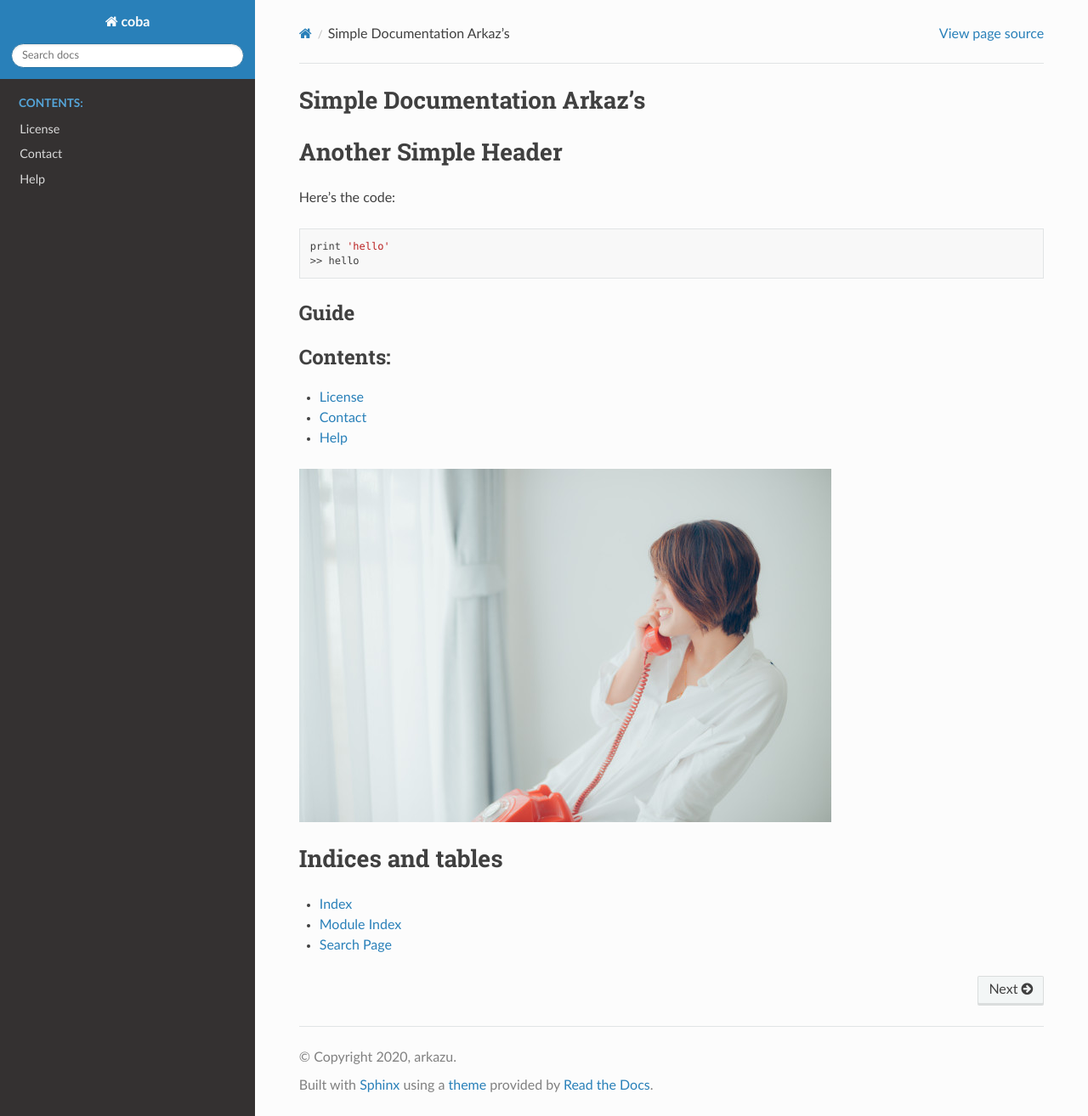
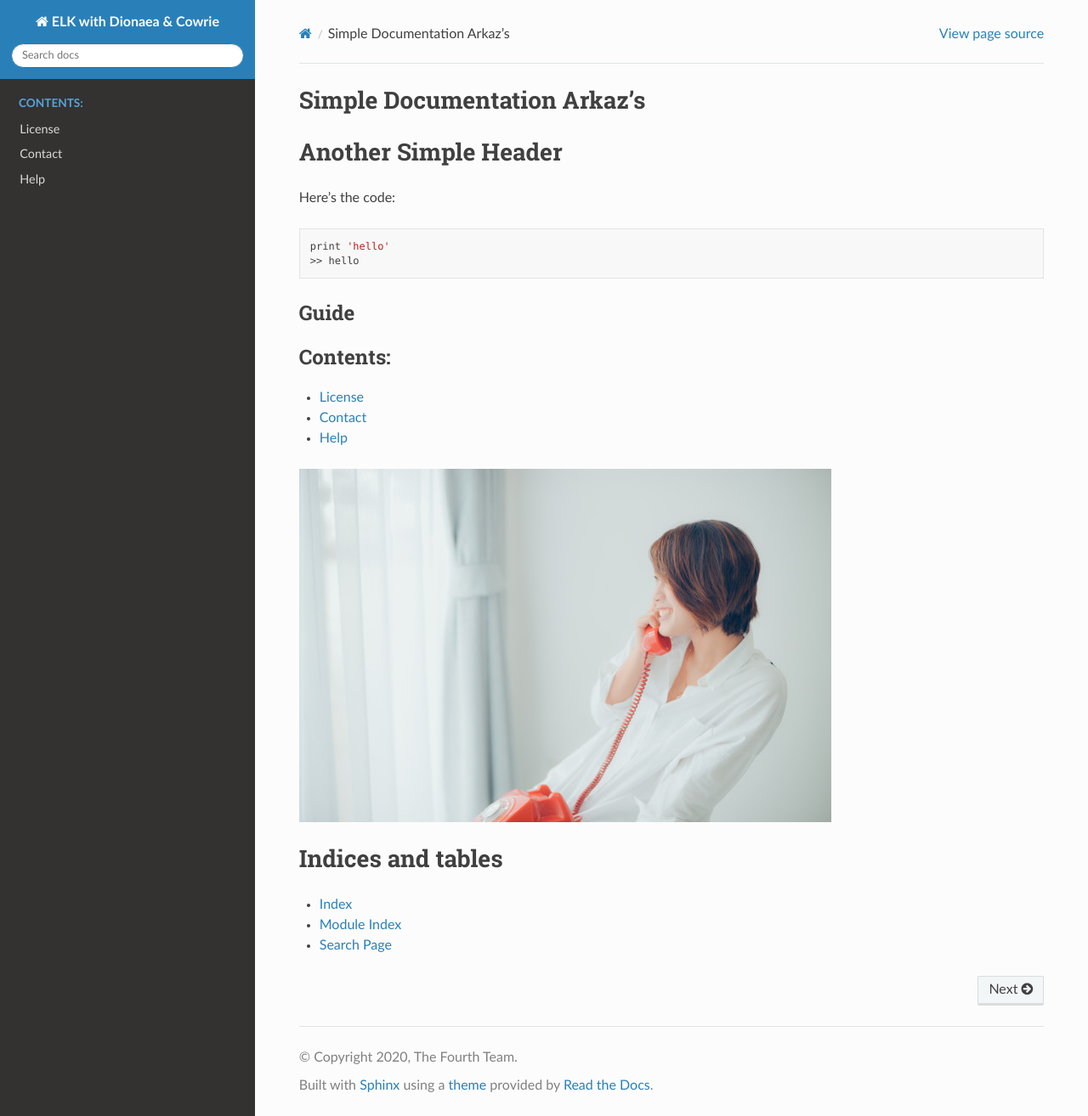
Before and after one commit to subkhancore/mdocs, a Sphinx documentation site: the page built from docs/source/index.rst, in a window 1280 px wide and 1314 px high. Shown: the whole window at 85% size. Built offline with Sphinx 7.4.7 and the Read the Docs theme 2.0.0, drawn with Linux system fonts in a browser that asks for light colours.

Commit message:
Update conf.py

```diff
--- a/docs/source/conf.py
+++ b/docs/source/conf.py
@@ -17,9 +17,9 @@
 
 # -- Project information -----------------------------------------------------
 
-project = 'coba'
-copyright = '2020, arkazu'
-author = 'arkazu'
+project = 'ELK with Dionaea & Cowrie'
+copyright = '2020, The Fourth Team'
+author = 'The Fourth Team'
 
 # The full version, including alpha/beta/rc tags
 release = '0.0.1'
```
